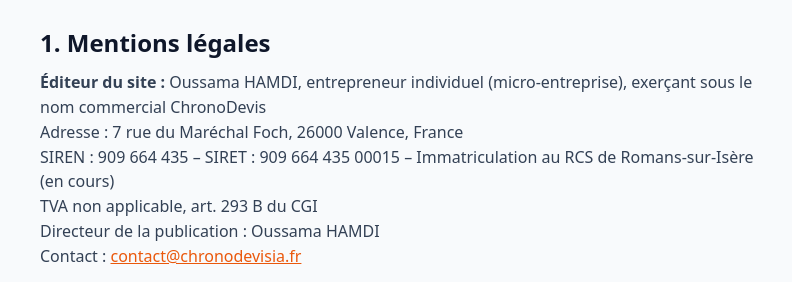
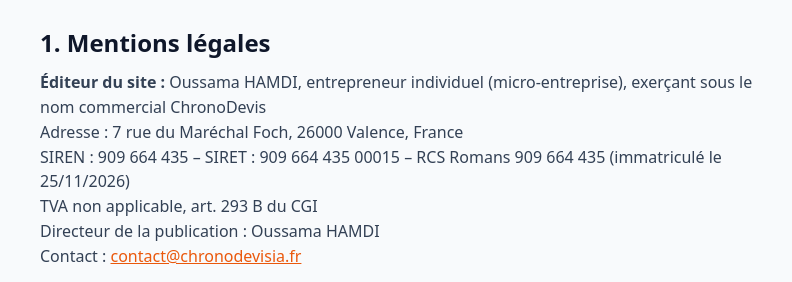
Before and after one commit to oussamadz10/test, a website: page public/legal.html in a window 1280 px wide. Shown: the part 129-411 px from the top of the page, 240-1032 px from the left. Drawn offline with Linux system fonts and the light colour scheme.

Commit message:
Legal: RCS Romans 909 664 435 registration confirmed
Co-Authored-By: Claude Opus 5.5 <noreply@anthropic.com>
Claude-Session: https://claude.ai/code/session_01A8gkVjg1j1BHqGog8izqhA

```diff
--- a/public/legal.html
+++ b/public/legal.html
@@ -16,7 +16,7 @@
 <h2 id="mentions">1. Mentions légales</h2>
 <p><strong>Éditeur du site :</strong> Oussama HAMDI, entrepreneur individuel (micro-entreprise), exerçant sous le nom commercial ChronoDevis<br>
 Adresse : 7 rue du Maréchal Foch, 26000 Valence, France<br>
-SIREN : 909 664 435 – SIRET : 909 664 435 00015 – Immatriculation au RCS de Romans-sur-Isère (en cours)<br>
+SIREN : 909 664 435 – SIRET : 909 664 435 00015 – RCS Romans 909 664 435 (immatriculé le 25/11/2026)<br>
 TVA non applicable, art. 293 B du CGI<br>
 Directeur de la publication : Oussama HAMDI<br>
 Contact : <a href="mailto:contact@chronodevisia.fr">contact@chronodevisia.fr</a></p>
```
